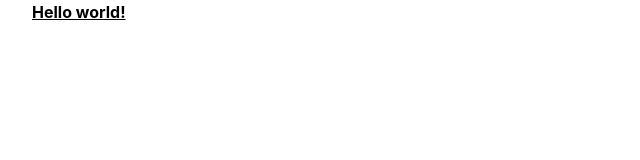
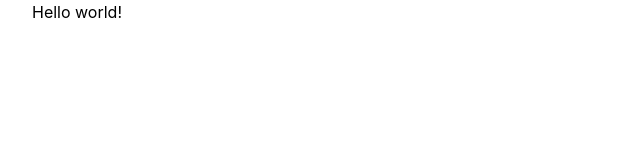
Before and after one commit to rangeeeer/gozarche, a Next.js app: page / in a window 1280 px wide. Shown: the top 160 px of the page, without its empty margins (0-640 px from the left). Built offline with nearby package versions, Linux system fonts and the light colour scheme.

Commit message:
add profile page

```diff
--- a/pages/index.js
+++ b/pages/index.js
@@ -3,7 +3,7 @@ import styles from '../styles/Home.module.css'
 export default function Home() {
   return (
     <div className={styles.container}>
-      <h1 className="text-2222222222222222222222xl font-bold underline">Hello world! </h1>
+      <h1 className="text-md">Hello world! </h1>
     </div>
   )
 }
```
Also changed, not shown: pages/profile/index.js (added).
